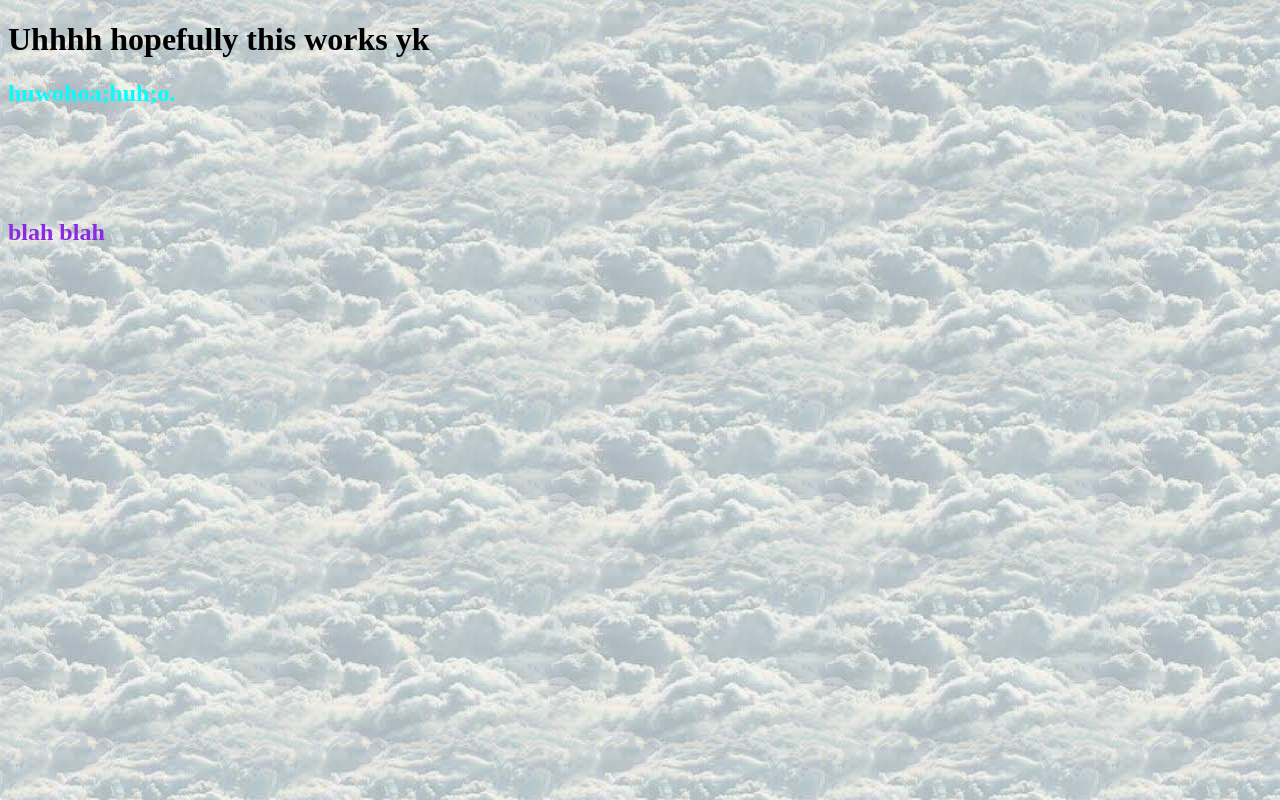
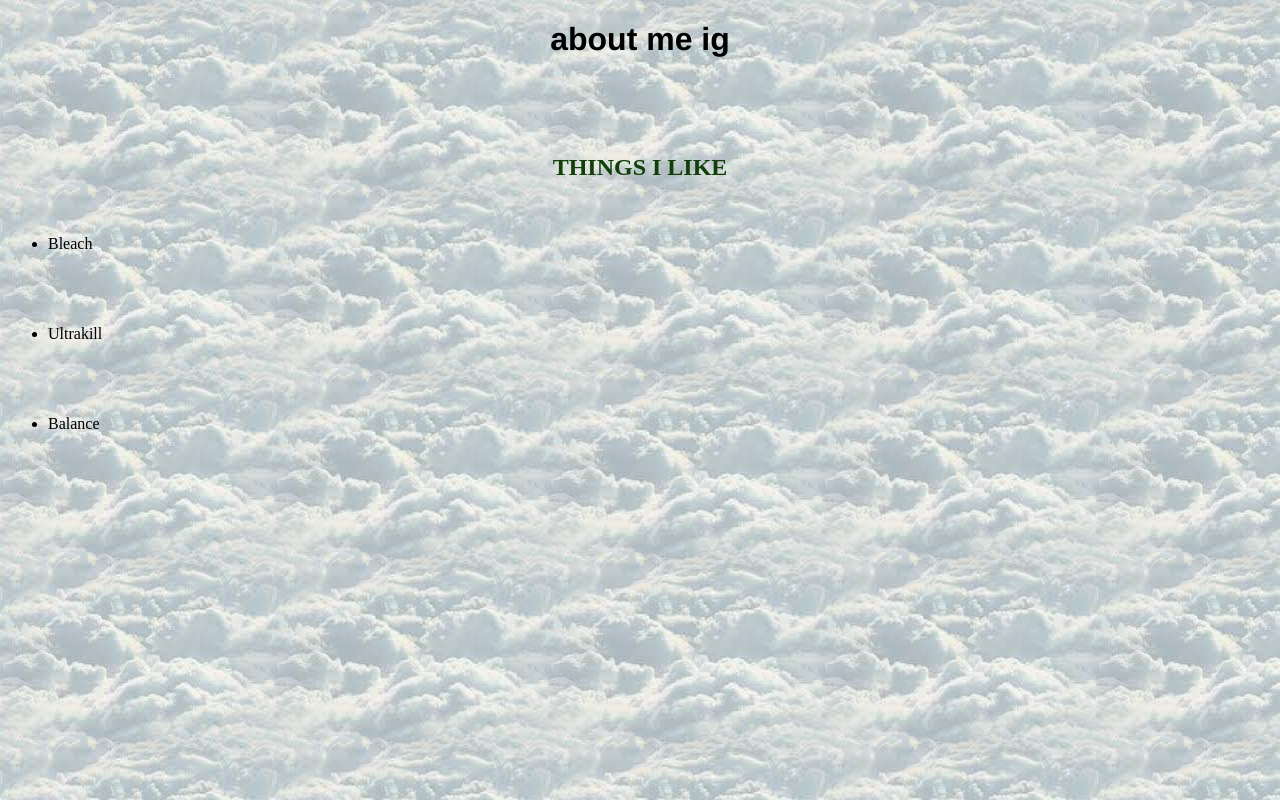
Before and after one commit to TuffMango/Website_project, a plain HTML site: page index.html in a window 1280 px wide. Drawn offline with Linux system fonts and the light colour scheme.

Commit message:
more stuff

```diff
--- a/index.html
+++ b/index.html
@@ -11,13 +11,32 @@
 
 
     <body>
-        <H1>Uhhhh hopefully this works yk</H1>
-        <h2 class="one">huwohoa;huh;o.</h2>
+        <H1 class ="head">about me ig</H1>
+
         <br>
         <br>
         <br>
+
+        <h2 class="one">THINGS I LIKE</h2>
         <br>
-        <h2>blah blah</h2>
+
+
+      <ul>
+        <li>Bleach</li>
+        <br>
+         <br>
+          <br>
+           <br>
+
+        <li>Ultrakill</li>
+        <br>
+          <br>
+            <br>
+              <br>
+        <li>Balance</li>
+      </ul>
+
+
 
 
 
--- a/style.css
+++ b/style.css
@@ -3,10 +3,16 @@ background-image: url(cloud.jpeg);
 background-repeat: repeat;
 }
 
-h2{
-color: blueviolet;
+
+
+.one{
+    color: rgb(18, 62, 9);
+    text-align: center;
 }
 
-.one{
-    color: aqua;
+
+.head{
+    text-align: center;
+    font-family: 'Franklin Gothic Medium', 'Arial Narrow', Arial, sans-serif;
+
 }
```
